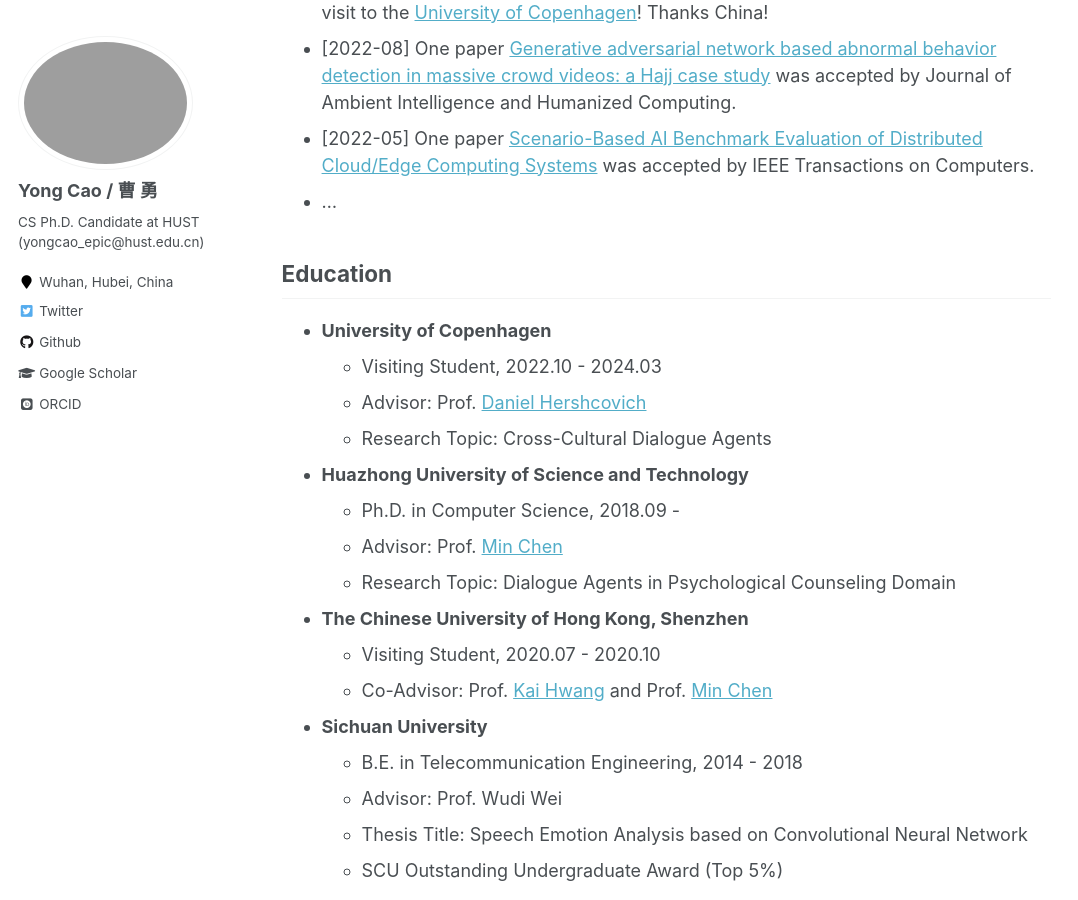
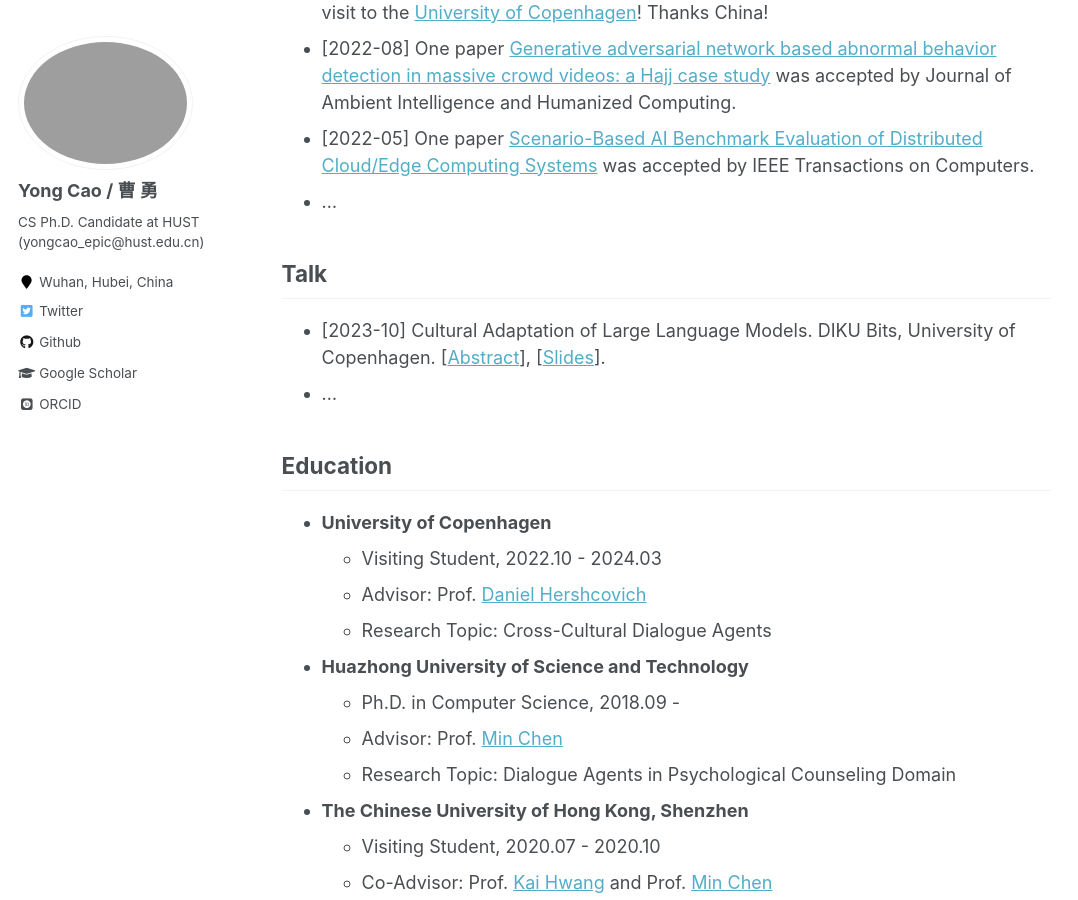
Before and after one commit to yongcaoplus/yongcaoplus.github.io, a Jekyll site: the page built from _pages/about.md, in a window 1280 px wide and 900 px high, scrolled down 764 px. Shown: the whole window, without its empty margins (0-1078 px from the left). Built offline with Jekyll 4.4.1, drawn with Linux system fonts in a browser that asks for light colours; some web fonts are replaced.

Commit message:
update diku bits

```diff
--- a/_pages/about.md
+++ b/_pages/about.md
@@ -25,6 +25,12 @@
 * [2022-10] I am excited to be sponsored by the [Chinese Scholarship Council](https://www.cscse.edu.cn/cscse/zwlx/jxj/index.html) for my visit to the [University of Copenhagen](https://www.ku.dk/english/)! Thanks China!
 * [2022-08] One paper [Generative adversarial network based abnormal behavior detection in massive crowd videos: a Hajj case study](https://link.springer.com/article/10.1007/s12652-021-03323-5) was accepted by Journal of Ambient Intelligence and Humanized Computing.
 * [2022-05] One paper [Scenario-Based AI Benchmark Evaluation of Distributed Cloud/Edge Computing Systems](https://ieeexplore.ieee.org/abstract/document/9779956) was accepted by IEEE Transactions on Computers.
+* ...
+
+
+Talk
+------
+* [2023-10] Cultural Adaptation of Large Language Models. DIKU Bits, University of Copenhagen. [[Abstract](https://di.ku.dk/begivenhedsmappe/begivenheder-2023/diku-bits-nlp-october-2023/)], [[Slides](/files/cv_yong.pdf)].
 * ...
 
 Education
```
Also changed, not shown: _publications/publication.md (+8 -0 lines), 1 other file.
